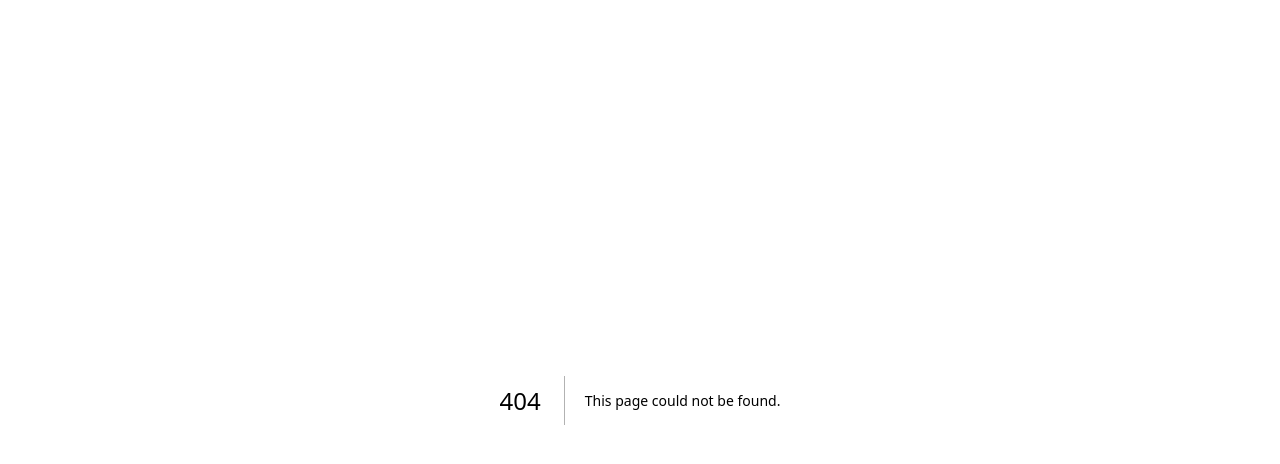
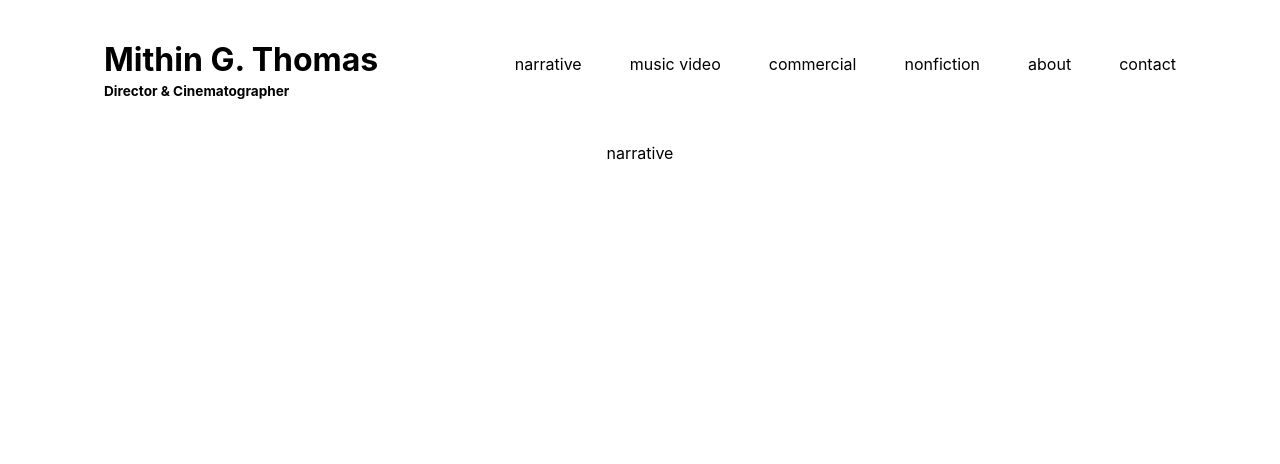
Before and after one commit to mithintv/film-portfolio, a Next.js app: page /narrative in a window 1280 px wide. Before the commit this address had no page. Shown: the top 464 px of the page. Built offline with nearby package versions, Linux system fonts and the light colour scheme.

Commit message:
add home page

```diff
--- /dev/null
+++ b/pages/[page].tsx
@@ -0,0 +1,11 @@
+import { useRouter } from "next/router";
+
+export default function Page() {
+  const { page } = useRouter().query;
+
+  return (
+    <div>
+      <p>{page}</p>
+    </div>
+  );
+}
--- a/pages/_app.tsx
+++ b/pages/_app.tsx
@@ -1,6 +1,28 @@
-import '../styles/globals.css'
-import type { AppProps } from 'next/app'
+/// <reference types="@emotion/react/types/css-prop" />
+import "../styles/globals.css";
+import type { AppProps } from "next/app";
 
-export default function App({ Component, pageProps }: AppProps) {
-  return <Component {...pageProps} />
+import Navigation from "../src/layout/Navigation";
+import { GetStaticProps } from "next";
+
+export default function App(
+  { Component, pageProps }: AppProps,
+  data: string[]
+) {
+  return (
+    <Navigation navLinks={data}>
+      <Component {...pageProps} />
+    </Navigation>
+  );
 }
+
+export const getStaticProps: GetStaticProps = async (context) => {
+  const response = await fetch("http://localhost:3000/api/navlinks");
+  const data = await response.json();
+
+  return {
+    props: {
+      data,
+    },
+  };
+};
--- /dev/null
+++ b/pages/api/navlinks.ts
@@ -0,0 +1,20 @@
+// Next.js API route support: https://nextjs.org/docs/api-routes/introduction
+import type { NextApiRequest, NextApiResponse } from "next";
+
+type Links = string[];
+
+export default function handler(
+  req: NextApiRequest,
+  res: NextApiResponse<Links>
+) {
+  res
+    .status(200)
+    .json([
+      "Narrative",
+      "Music Video",
+      "Commercial",
+      "Non Fiction",
+      "About",
+      "Contact",
+    ]);
+}
--- /dev/null
+++ b/src/layout/Navigation.tsx
@@ -0,0 +1,79 @@
+import Link from "next/link";
+
+import { css } from "@emotion/react";
+import Title from "./Title";
+
+export default function Navigation({
+  children,
+  navLinks = [
+    "Narrative",
+    "Music Video",
+    "Commercial",
+    "Non Fiction",
+    "About",
+    "Contact",
+  ],
+}: {
+  children: React.ReactNode;
+  navLinks: string[];
+}) {
+  const nav = [
+    "narrative",
+    "music video",
+    "commercial",
+    "nonfiction",
+    "about",
+    "contact",
+  ];
+
+  return (
+    <>
+      <nav
+        css={css({
+          display: "flex",
+          flexDirection: "row",
+          justifyContent: "space-between",
+          alignItems: "center",
+          margin: "1.5rem 5rem",
+          maxWidth: "1400px",
+        })}
+      >
+        <Title />
+        <ul
+          css={css({
+            display: "flex",
+            flexDirection: "row",
+            justifyContent: "space-between",
+          })}
+        >
+          {nav.map((navLink, index) => {
+            return (
+              <Link
+                css={css({
+                  listStyle: "none",
+                  margin: "0 1.5em",
+                })}
+                key={index}
+                href={`/${navLink.replace(" ", "")}`}
+              >
+                {navLink}
+              </Link>
+            );
+          })}
+        </ul>
+      </nav>
+      <main
+        css={css({
+          display: "flex",
+          maxWidth: "1400px",
+          margin: "auto",
+          flexDirection: "column",
+          justifyContent: "center",
+          alignItems: "center",
+        })}
+      >
+        {children}
+      </main>
+    </>
+  );
+}
--- /dev/null
+++ b/src/layout/Title.tsx
@@ -0,0 +1,29 @@
+import { css } from "@emotion/react";
+
+export default function Title() {
+  return (
+    <section
+      css={css({
+        flexDirection: "column",
+      })}
+    >
+      <h1
+        css={css({
+          color: "black",
+          margin: "1rem 1.5rem 0.25rem",
+          fontSize: "2rem",
+        })}
+      >
+        Mithin G. Thomas
+      </h1>
+      <h3
+        css={css({
+          fontSize: "0.85rem",
+          margin: "0.25rem 1.5rem",
+        })}
+      >
+        Director & Cinematographer
+      </h3>
+    </section>
+  );
+}
--- a/styles/globals.css
+++ b/styles/globals.css
@@ -14,13 +14,3 @@ a {
 * {
   box-sizing: border-box;
 }
-
-@media (prefers-color-scheme: dark) {
-  html {
-    color-scheme: dark;
-  }
-  body {
-    color: white;
-    background: black;
-  }
-}
```
Also changed, not shown: package.json (+8 -2 lines), pages/api/hello.ts (+4 -4 lines), pages/index.tsx (+105 -65 lines), styles/Home.module.css (deleted, +0 -129 lines), tsconfig.json (+15 -4 lines), 1 other file (tests, documents, lock files or other folders).
